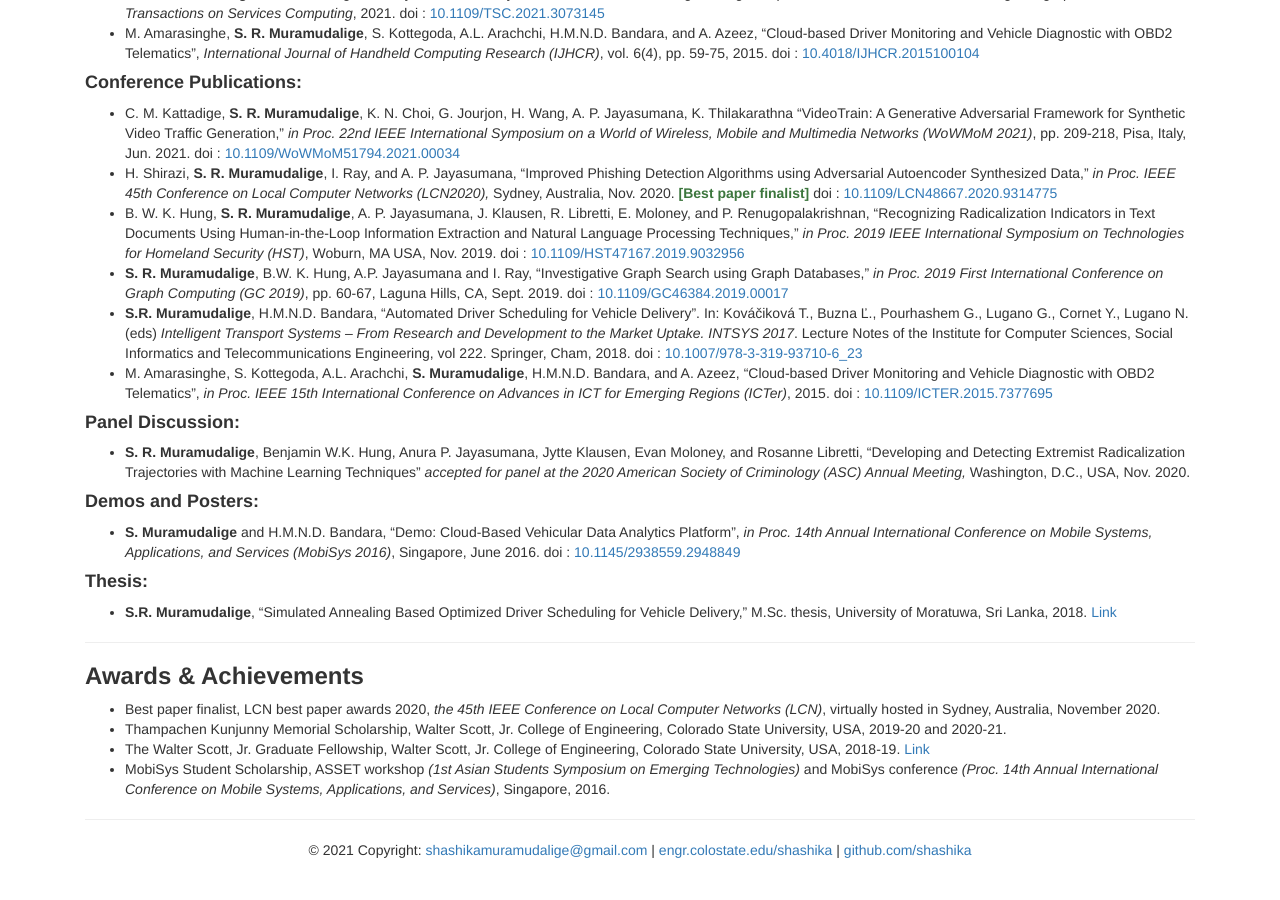
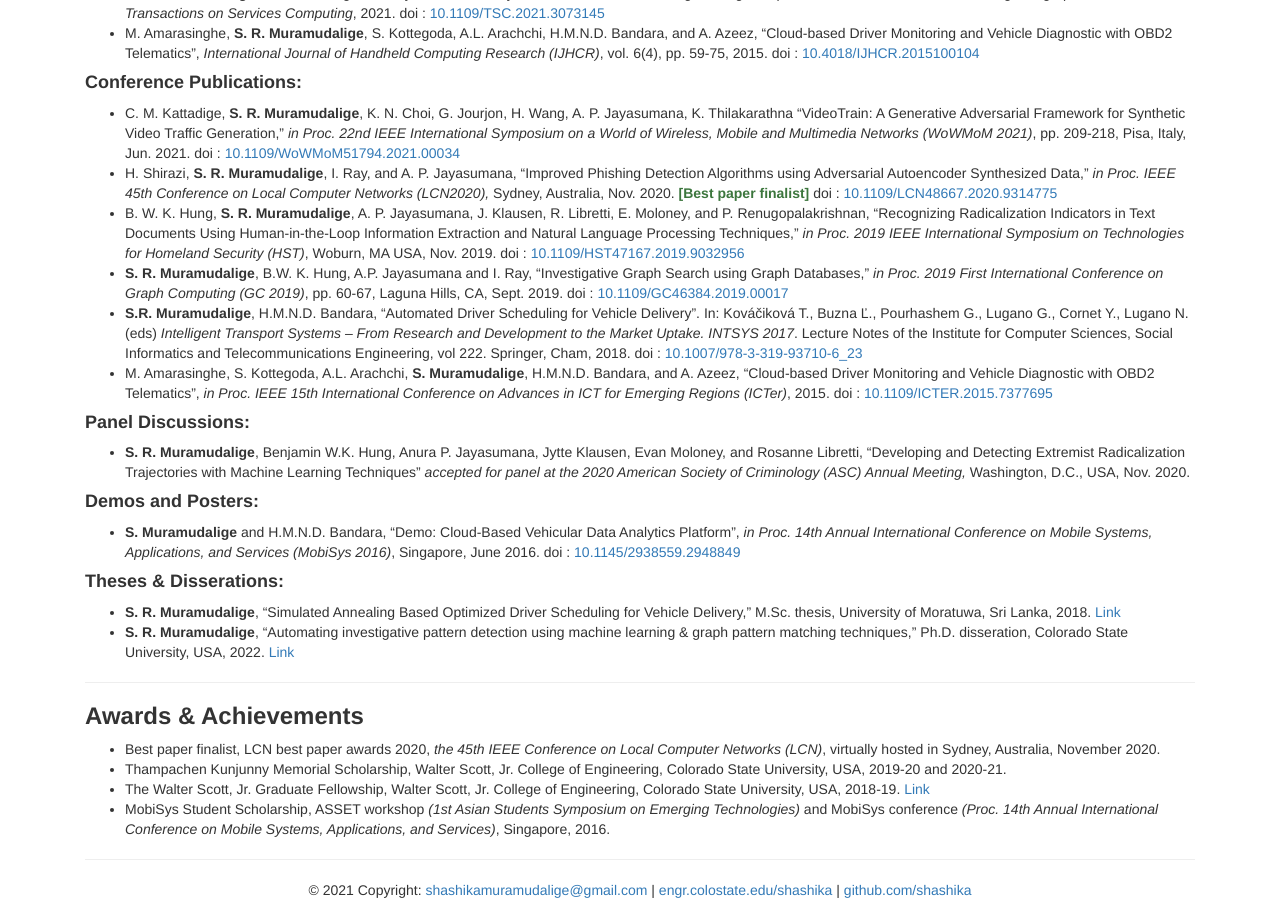
Before and after one commit to Shashika/Shashika.github.io, a Jekyll site: the page built from index.html, in a window 1280 px wide and 900 px high, scrolled down 812 px. Built offline with Jekyll 4.4.1, drawn with Linux system fonts in a browser that asks for light colours; before the commit the page ends 1672 px from its top, so only the background shows below that.

Commit message:
add phd dissertation

```diff
--- a/index.html
+++ b/index.html
@@ -68,7 +68,7 @@ title: Shashika Ranga Muramudalige
     </div>
 
 	<div class="subsection">
-		<h4><b>Panel Discussion: </b></h4>
+		<h4><b>Panel Discussions: </b></h4>
 		<ul class="mylist">
 			<li><b>S. R. Muramudalige</b>, Benjamin W.K. Hung, Anura P. Jayasumana, Jytte Klausen, Evan Moloney, and Rosanne Libretti, “Developing and Detecting Extremist Radicalization Trajectories with Machine Learning Techniques” <i>accepted for panel at the 2020 American Society of Criminology (ASC) Annual Meeting,</i> Washington, D.C., USA, Nov. 2020.</li>
 		</ul>
@@ -82,9 +82,10 @@ title: Shashika Ranga Muramudalige
     </div>
 
     <div class="subsection">
-        <h4><b>Thesis:</b></h4>
+        <h4><b>Theses & Disserations:</b></h4>
         <ul class="mylist">
-            <li><b>S.R. Muramudalige</b>, “Simulated Annealing Based Optimized Driver Scheduling for Vehicle Delivery,” M.Sc. thesis, University of Moratuwa, Sri Lanka, 2018. <a href="http://dl.lib.mrt.ac.lk/handle/123/14577" target="_blank">Link</a></li>
+            <li><b>S. R. Muramudalige</b>, “Simulated Annealing Based Optimized Driver Scheduling for Vehicle Delivery,” M.Sc. thesis, University of Moratuwa, Sri Lanka, 2018. <a href="http://dl.lib.mrt.ac.lk/handle/123/14577" target="_blank">Link</a></li>
+            <li><b>S. R. Muramudalige</b>, “Automating investigative pattern detection using machine learning & graph pattern matching techniques,” Ph.D. disseration, Colorado State University, USA, 2022. <a href="https://mountainscholar.org/handle/10217/235297" target="_blank">Link</a></li>
         </ul>
     </div>
     <hr>
```
